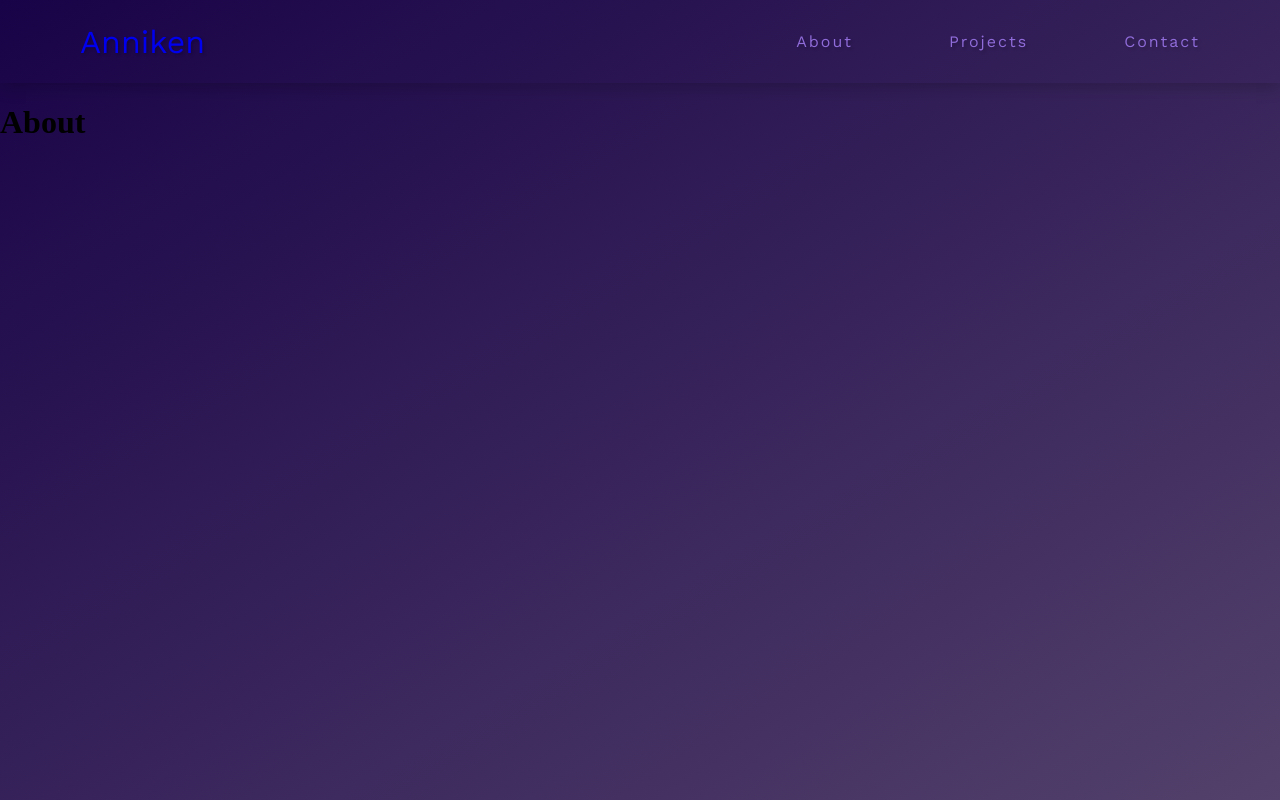
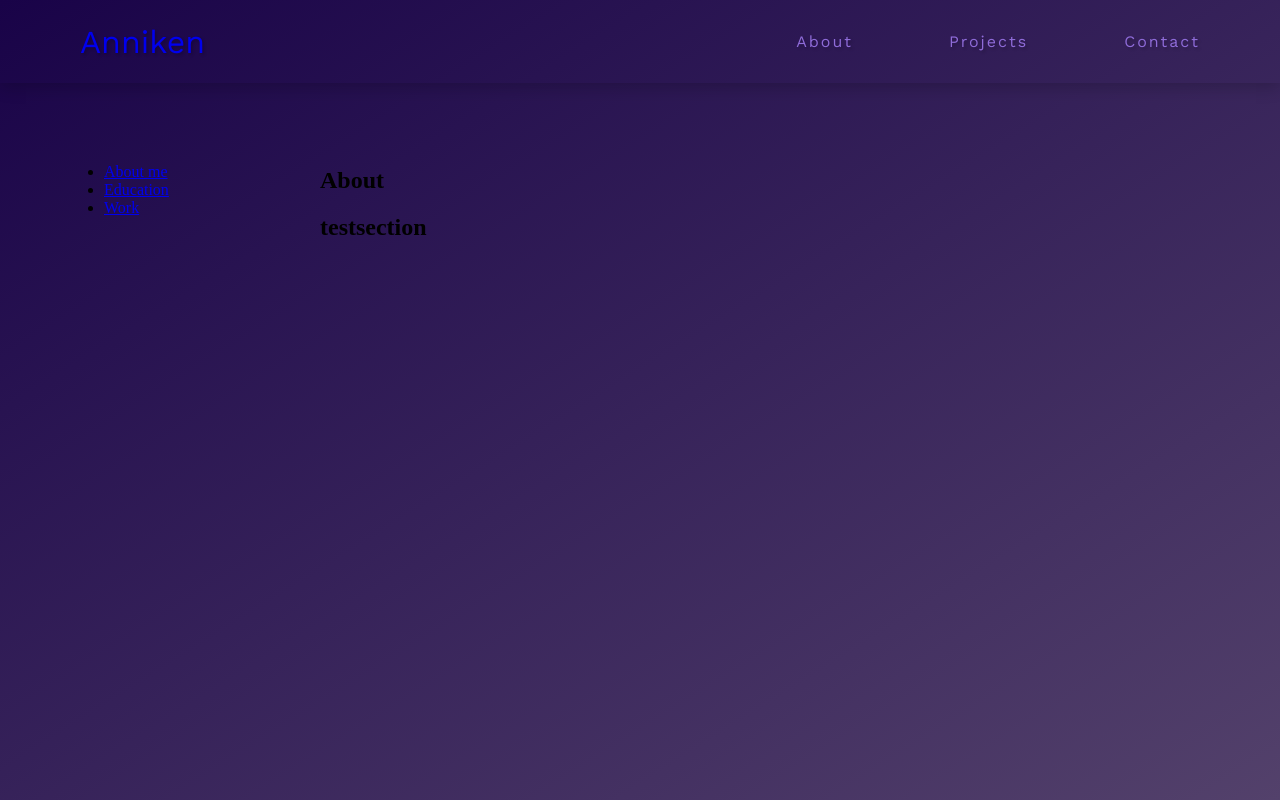
Before and after one commit to AnnikenJE/annikenje-website, a React (Vite) app: page /about in a window 1280 px wide. Built offline with nearby package versions, Linux system fonts and the light colour scheme.

Commit message:
Progress on about page.

```diff
--- a/src/components/layout/MainHeader.tsx
+++ b/src/components/layout/MainHeader.tsx
@@ -1,5 +1,4 @@
-
-import MainNavigation from "./MainNavigation";
+import MainNavigation from "../navigation/MainNavigation";
 import "./MainHeader.css";
 
 const MainHeader = () => {
--- /dev/null
+++ b/src/interfaces/ISideNavItem.tsx
@@ -0,0 +1,4 @@
+export interface ISideNavItem {
+  id: string;
+  label: string;
+}
--- /dev/null
+++ b/src/pages/AboutPage.css
@@ -0,0 +1,12 @@
+.page-wrapper {
+  display: grid;
+  grid-template-columns: 1fr 4fr;
+}
+
+.navigation {
+margin: 4rem;
+}
+
+.main-content {
+margin: 4rem;
+}
--- a/src/pages/AboutPage.tsx
+++ b/src/pages/AboutPage.tsx
@@ -1,5 +1,50 @@
+import "./AboutPage.css";
+import { Link } from "react-router-dom";
+
+import type { ISideNavItem } from "../interfaces/ISideNavItem";
+
 const AboutPage = () => {
-  return <h1>About</h1>;
+  const navigationItems: ISideNavItem[] = [
+    {
+      id: "aboutMe",
+      label: "About me",
+    },
+    { id: "education", label: "Education" },
+    {
+      id: "work",
+      label: "Work",
+    },
+  ];
+
+  const listNavigationJSX = () => {
+    const JSX = navigationItems.map((item) => (
+      <li key={item.id}>
+        <Link to={`#${item.id}`}>{item.label}</Link>
+      </li>
+    ));
+    return JSX;
+  };
+
+  const showSideNav = () => {
+    return <ul>{listNavigationJSX()}</ul>;
+  };
+
+  return (
+    <main>
+      <div className="page-wrapper">
+        <div className="navigation">
+          <section>{showSideNav()}</section>
+        </div>
+        <div className="main-content">
+          <section>
+            <article></article>
+            <h1>About</h1>
+            <h2>testsection</h2>
+          </section>
+        </div>
+      </div>
+    </main>
+  );
 };
 
 export default AboutPage;
--- a/src/pages/HomePage.tsx
+++ b/src/pages/HomePage.tsx
@@ -6,7 +6,10 @@ const HomePage = () => {
     <main className="home-main">
       <section className="introduction-section">
         <h1 className="heading">HELLO!</h1>
-        <h2 className="introduction"> - OBS!! THIS WEBSITE IS UNDER DEVELOPMENT</h2>
+        <h2 className="introduction">
+          {" "}
+          - OBS!! THIS WEBSITE IS UNDER DEVELOPMENT
+        </h2>
         <h2 className="introduction">
           I'm <span>Anniken </span>\(^-^)/
         </h2>
```
Also changed, not shown: src/components/navigation/SideNavigationItem.tsx (added, +12 -0 lines), src/components/navigation/MainNavigation.css (renamed from src/components/layout/MainNavigation.css), src/components/navigation/MainNavigation.tsx (renamed from src/components/layout/MainNavigation.tsx), src/content/AboutSections.tsx (added).
